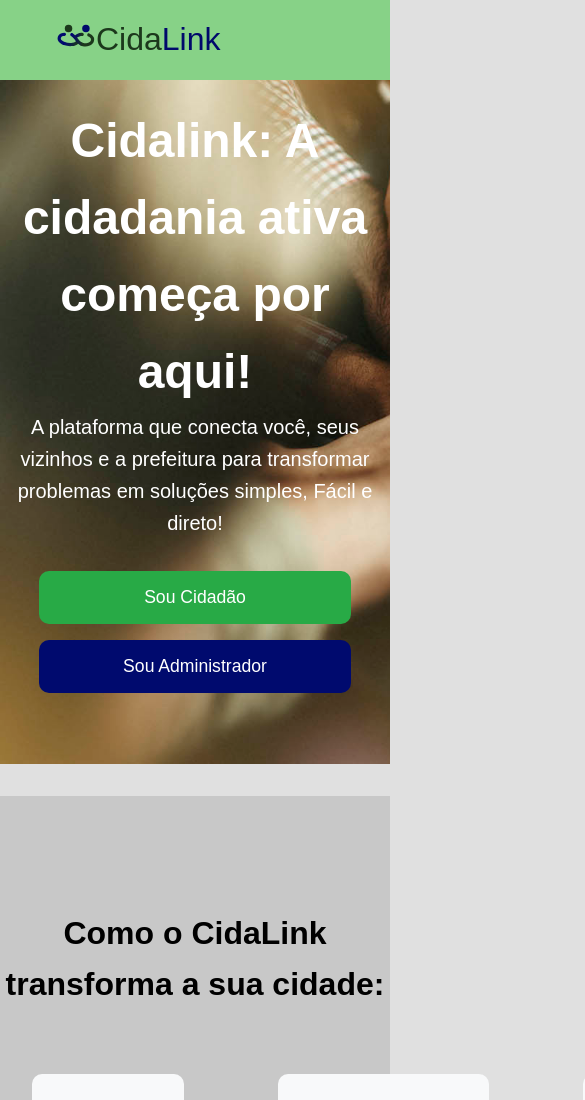
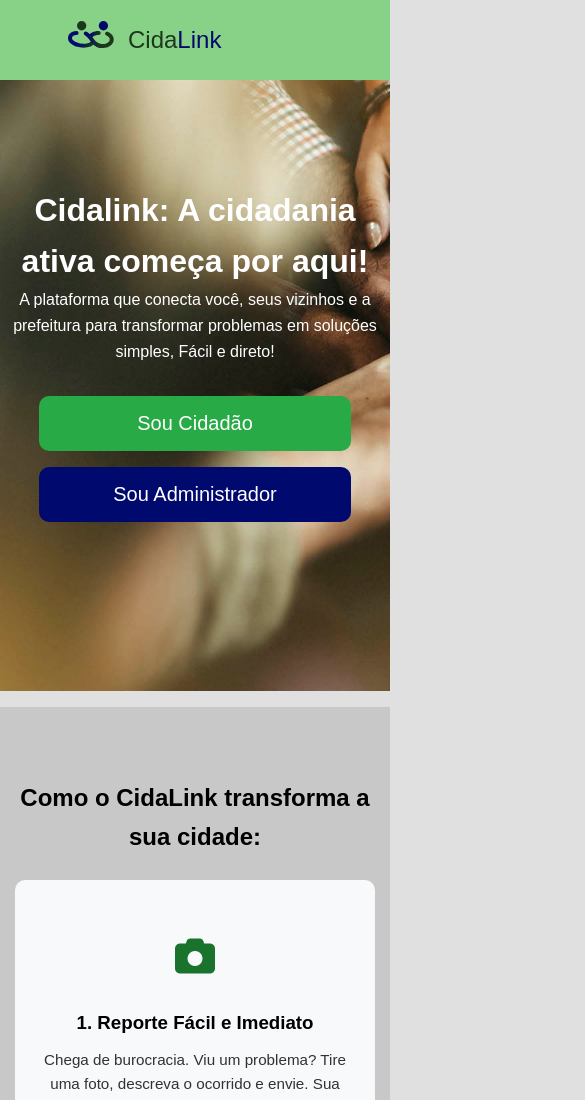
Before and after one commit to gakimr/Cidalink, a plain HTML site: page index.html in a window 390 px wide. Shown: the top 1100 px of the page, 585 px wide, since content can reach past the window. Drawn offline with Linux system fonts and the light colour scheme.

Commit message:
mais ajustes

```diff
--- a/Css/style.css
+++ b/Css/style.css
@@ -1111,59 +1111,79 @@ footer {
 
 @media screen and (max-width: 950px) {
 
-    header {
-        height: auto;
-        padding: 1rem 0;
-    }
-
-    header .logocontainer {
-        text-align: center;
-    }
-
     header img {
-        height: 8rem;
+        height: 10rem; /* Logo menor */
     }
 
     .titulosite {
-        margin-left: -3rem;
+        font-size: 1.5rem;
+        margin-left: -3rem; /* Ajuste o alinhamento da logo */
     }
 
-
-    .mainbanner {
-        height: auto;
-        padding: 4rem 1rem;
+    /* Banner */
+    .banner {
+        height: 80vh; /* Altura ajustada para não ocupar 100% da tela */
+        margin: 1rem 0;
     }
 
-    .mainbanner h1 {
-        font-size: 2rem;
+    .bannercontainer h1 {
+        font-size: 2rem; /* Título menor */
     }
 
-    .mainbanner p {
-        font-size: 1rem;
+    .bannercontainer p {
+        font-size: 1em; /* Parágrafo menor */
     }
 
     .botoes {
-        flex-direction: column;
-        align-items: center;
+        flex-direction: column; /* Botões empilhados */
         gap: 1rem;
     }
 
     .BtnC, .BtnA {
-        width: 80%;
-        padding: 1rem;
-        font-size: 1.1em;
+        width: 80%; /* Botões mais largos */
+        margin: 0 auto;
     }
 
-    .seccards {
-        flex-direction: column;
-        align-items: center;
-        padding: 20px;
+    /*Cards */
+    .secaocards {
+        padding: 3rem 0;
     }
 
-    .seccards div {
-        width: 100%;
-        margin-bottom: 2rem;
+    .seccardstitulo {
+        font-size: 1.5em;
+        margin: 1.5rem 0;
     }
+
+    .cardsgrid {
+        flex-direction: column; /* Cards empilhados */
+        gap: 20px;
+        padding: 0 15px;
+    }
+
+    .carditem {
+        width: 100%; /* Ocupa a largura total */
+        margin: 0;
+    }
+
+    .carditem p {
+        padding-bottom: 10px;
+    }
+
+    /*Credibilidade */
+    .credibilidade {
+        padding: 2rem 15px;
+    }
+
+    .credibilidade h2 {
+        font-size: 1.5rem;
+        margin-bottom: 15px;
+    }
+
+    .credibilidade p {
+        font-size: 1.1em;
+        margin: 1.5rem 0;
+    }
+
 
     header {
         height: 5rem;
```
